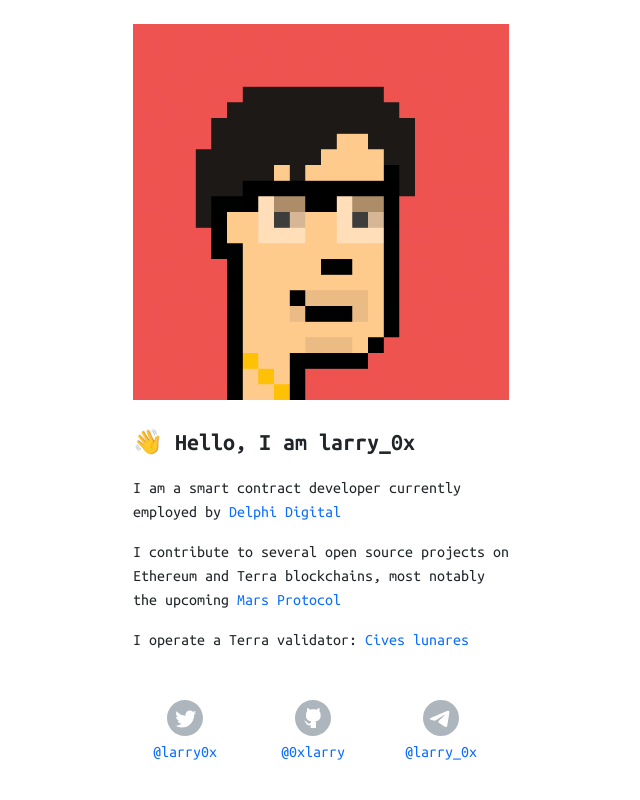
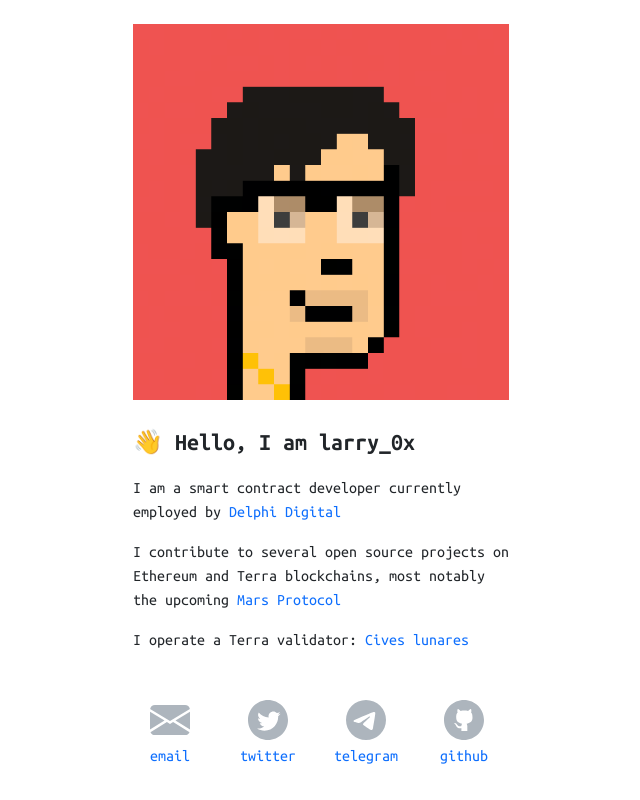
Before and after one commit to larry0x/homepage, a plain HTML site: page index.html in a window 1280 px wide. Shown: the whole page, without its empty margins (319-959 px from the left). Drawn offline with nearby package versions, Linux system fonts and the light colour scheme.

Commit message:
Add email etc

```diff
--- a/index.html
+++ b/index.html
@@ -24,7 +24,7 @@
         text-decoration: none;
       }
       svg {
-        max-width: 36px;
+        max-width: 40px;
         fill: #adb5bd;
       }
       svg:hover {
@@ -64,8 +64,19 @@
         I operate a Terra validator:
         <a href="https://twitter.com/lunarcitizens"> Cives lunares </a>
       </p>
-      <div class="row text-center mt-5 pe-3">
-        <div class="col-4">
+      <div class="row text-center mt-5 pe-2">
+        <div class="col-3">
+          <a href="mailto:larry_0x@protonmail.com">
+            <svg xmlns="http://www.w3.org/2000/svg" class="mb-1" viewBox="0 0 16 16">
+              <path
+                d="M.05 3.555A2 2 0 0 1 2 2h12a2 2 0 0 1 1.95 1.555L8 8.414.05 3.555zM0 4.697v7.104l5.803-3.558L0 4.697zM6.761 8.83l-6.57 4.027A2 2 0 0 0 2 14h12a2 2 0 0 0 1.808-1.144l-6.57-4.027L8 9.586l-1.239-.757zm3.436-.586L16 11.801V4.697l-5.803 3.546z"
+              />
+            </svg>
+            <br />
+            email
+          </a>
+        </div>
+        <div class="col-3">
           <a href="https://twitter.com/larry0x" target="_blank" rel="noopener noreferrer">
             <svg xmlns="http://www.w3.org/2000/svg" class="mb-1" viewBox="0 0 16 16">
               <path
@@ -73,10 +84,21 @@
               />
             </svg>
             <br />
-            @larry0x
+            twitter
           </a>
         </div>
-        <div class="col-4">
+        <div class="col-3">
+          <a href="https://github.com/0xlarry" target="_blank" rel="noopener noreferrer">
+            <svg xmlns="http://www.w3.org/2000/svg" class="mb-1" viewBox="0 0 16 16">
+              <path
+                d="M 16 8 A 8 8 90 1 1 0 8 a 8 8 90 0 1 16 0 z M 8.287 5.906 c -0.778 0.324 -2.334 0.994 -4.666 2.01 c -0.378 0.15 -0.577 0.298 -0.595 0.442 c -0.03 0.243 0.275 0.339 0.69 0.47 l 0.175 0.055 c 0.408 0.133 0.958 0.288 1.243 0.294 c 0.26 0.006 0.549 -0.1 0.868 -0.32 c 2.179 -1.471 3.304 -2.214 3.374 -2.23 c 0.05 -0.012 0.12 -0.026 0.166 0.016 c 0.047 0.041 0.042 0.12 0.037 0.141 c -0.03 0.129 -1.227 1.241 -1.846 1.817 c -0.193 0.18 -0.33 0.307 -0.358 0.336 a 8.154 8.154 90 0 1 -0.188 0.186 c -0.38 0.366 -0.664 0.64 0.015 1.088 c 0.327 0.216 0.589 0.393 0.85 0.571 c 0.284 0.194 0.568 0.387 0.936 0.629 c 0.093 0.06 0.183 0.125 0.27 0.187 c 0.331 0.236 0.63 0.448 0.997 0.414 c 0.214 -0.02 0.435 -0.22 0.547 -0.82 c 0.265 -1.417 0.786 -4.486 0.906 -5.751 a 1.426 1.426 90 0 0 -0.013 -0.315 a 0.337 0.337 90 0 0 -0.114 -0.217 a 0.526 0.526 90 0 0 -0.31 -0.093 c -0.3 0.005 -0.763 0.166 -2.984 1.09 z"
+              />
+            </svg>
+            <br />
+            telegram
+          </a>
+        </div>
+        <div class="col-3">
           <a href="https://github.com/0xlarry" target="_blank" rel="noopener noreferrer">
             <svg xmlns="http://www.w3.org/2000/svg" class="mb-1" viewBox="0 0 16 16">
               <path
@@ -84,18 +106,7 @@
               />
             </svg>
             <br />
-            @0xlarry
-          </a>
-        </div>
-        <div class="col-4">
-          <a href="https://github.com/0xlarry" target="_blank" rel="noopener noreferrer">
-            <svg xmlns="http://www.w3.org/2000/svg" class="mb-1" viewBox="0 0 16 16">
-              <path
-                d="M 16 8 A 8 8 90 1 1 0 8 a 8 8 90 0 1 16 0 z M 8.287 5.906 c -0.778 0.324 -2.334 0.994 -4.666 2.01 c -0.378 0.15 -0.577 0.298 -0.595 0.442 c -0.03 0.243 0.275 0.339 0.69 0.47 l 0.175 0.055 c 0.408 0.133 0.958 0.288 1.243 0.294 c 0.26 0.006 0.549 -0.1 0.868 -0.32 c 2.179 -1.471 3.304 -2.214 3.374 -2.23 c 0.05 -0.012 0.12 -0.026 0.166 0.016 c 0.047 0.041 0.042 0.12 0.037 0.141 c -0.03 0.129 -1.227 1.241 -1.846 1.817 c -0.193 0.18 -0.33 0.307 -0.358 0.336 a 8.154 8.154 90 0 1 -0.188 0.186 c -0.38 0.366 -0.664 0.64 0.015 1.088 c 0.327 0.216 0.589 0.393 0.85 0.571 c 0.284 0.194 0.568 0.387 0.936 0.629 c 0.093 0.06 0.183 0.125 0.27 0.187 c 0.331 0.236 0.63 0.448 0.997 0.414 c 0.214 -0.02 0.435 -0.22 0.547 -0.82 c 0.265 -1.417 0.786 -4.486 0.906 -5.751 a 1.426 1.426 90 0 0 -0.013 -0.315 a 0.337 0.337 90 0 0 -0.114 -0.217 a 0.526 0.526 90 0 0 -0.31 -0.093 c -0.3 0.005 -0.763 0.166 -2.984 1.09 z"
-              />
-            </svg>
-            <br />
-            @larry_0x
+            github
           </a>
         </div>
       </div>
```
